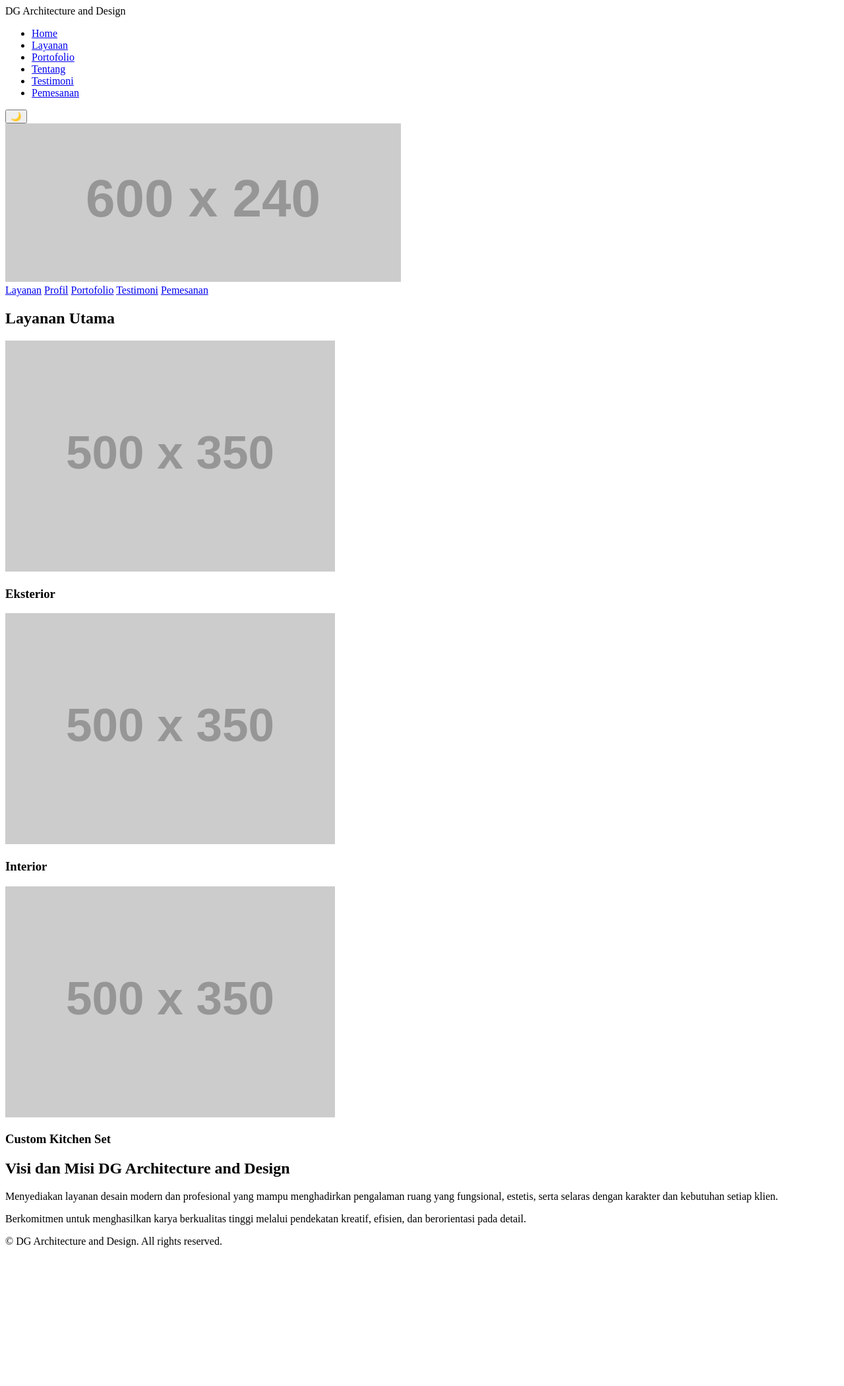
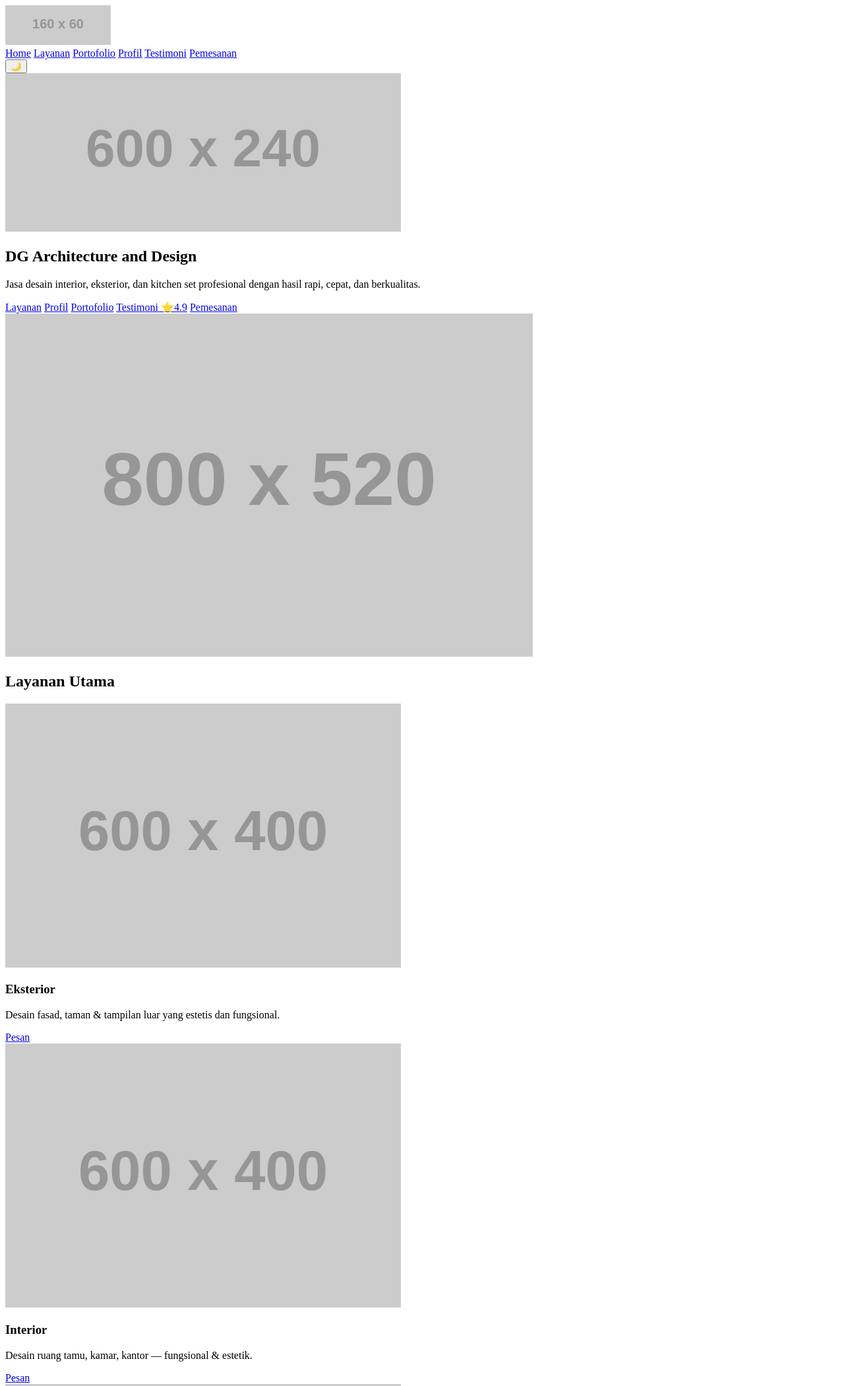
Before and after one commit to dimassholatdulu00-design/DG-Architecture-and-Design, a plain HTML site: page index.html in a window 1280 px wide. Shown: the top 2100 px of the page at 66% size. Before the commit the page ends 1906 px from the top, so only its background shows below. Drawn offline with Linux system fonts and the light colour scheme; placeholder pictures from the web are drawn by us.

Commit message:
Update index.html

```diff
--- a/index.html
+++ b/index.html
@@ -1,113 +1,111 @@
-<!DOCTYPE html>
+<!doctype html>
 <html lang="id">
 <head>
-  <meta charset="UTF-8">
-  <meta name="viewport" content="width=device-width, initial-scale=1.0">
-  <title>DG Architecture and Design</title>
+  <meta charset="utf-8" />
+  <meta name="viewport" content="width=device-width,initial-scale=1" />
+  <title>DG Architecture and Design — Home</title>
 
-  <!-- Font -->
   <link href="https://fonts.googleapis.com/css2?family=Comfortaa:wght@300;400;600;700&display=swap" rel="stylesheet">
-
-  <!-- CSS -->
   <link rel="stylesheet" href="style.css">
 </head>
-
 <body>
 
 <!-- NAVBAR -->
-<nav class="navbar">
+<header class="navbar">
   <div class="nav-container">
-    <div class="nav-logo">DG Architecture and Design</div>
+    <a class="nav-logo" href="index.html">
+      <img src="img/logo.png" alt="DG Logo" class="nav-logo-img"
+           onerror="this.onerror=null;this.src='https://placehold.co/160x60?text=DG+Logo';">
+    </a>
 
-    <ul class="nav-links">
-      <li><a href="index.html">Home</a></li>
-      <li><a href="layanan.html">Layanan</a></li>
-      <li><a href="portofolio.html">Portofolio</a></li>
-      <li><a href="tentang.html">Tentang</a></li>
-      <li><a href="testimoni.html">Testimoni</a></li>
-      <li><a href="pemesanan.html">Pemesanan</a></li>
-    </ul>
+    <nav class="nav-links">
+      <a href="index.html">Home</a>
+      <a href="layanan.html">Layanan</a>
+      <a href="portofolio.html">Portofolio</a>
+      <a href="tentang.html">Profil</a>
+      <a href="testimoni.html">Testimoni</a>
+      <a href="pemesanan.html" class="order-link">Pemesanan</a>
+    </nav>
 
-    <button class="theme-toggle">🌙</button>
+    <button class="theme-toggle" aria-pressed="false">🌙</button>
   </div>
-</nav>
+</header>
 
 <!-- HERO -->
 <section class="hero" data-animate>
-  <div class="hero-content">
+  <div class="hero-inner">
+    <div class="hero-left" data-animate>
+      <img src="img/logo.png" alt="DG Architecture and Design" class="hero-logo"
+           onerror="this.onerror=null;this.src='https://placehold.co/600x240?text=DG+Architecture+and+Design';">
+      <h1 class="hero-title">DG Architecture and Design</h1>
+      <p class="hero-sub">Jasa desain interior, eksterior, dan kitchen set profesional dengan hasil rapi, cepat, dan berkualitas.</p>
 
-    <img src="img/logo.png"
-      alt="DG Architecture and Design"
-      class="hero-logo"
-      onerror="this.onerror=null;this.src='https://placehold.co/600x240?text=DG+Architecture+and+Design';">
-
-    <div class="hero-buttons">
-      <a href="layanan.html" class="pill-btn">Layanan</a>
-      <a href="tentang.html" class="pill-btn">Profil</a>
-      <a href="portofolio.html" class="pill-btn">Portofolio</a>
-      <a href="testimoni.html" class="pill-btn">Testimoni</a>
-      <a href="pemesanan.html" class="pill-btn primary">Pemesanan</a>
+      <div class="hero-cta">
+        <a href="layanan.html" class="pill-btn">Layanan</a>
+        <a href="tentang.html" class="pill-btn">Profil</a>
+        <a href="portofolio.html" class="pill-btn">Portofolio</a>
+        <a href="testimoni.html" class="pill-btn">Testimoni ⭐4.9</a>
+        <a href="pemesanan.html" class="pill-btn primary">Pemesanan</a>
+      </div>
     </div>
 
+    <div class="hero-media" data-animate>
+      <img src="img/hero.jpg" alt="Interior hero" class="hero-image"
+           onerror="this.onerror=null;this.src='https://placehold.co/800x520?text=Interior+Hero';">
+    </div>
   </div>
 </section>
 
-<!-- 3 MAIN SERVICES -->
-<section class="home-services">
-  <h2 class="section-title" data-animate>Layanan Utama</h2>
+<!-- SERVICES (3 cards) -->
+<section class="section services" data-animate>
+  <h2 class="section-title">Layanan Utama</h2>
+  <div class="grid services-grid">
+    <article class="service-card" data-animate>
+      <img src="img/exterior.jpg" alt="Eksterior" onerror="this.onerror=null;this.src='https://placehold.co/600x400?text=Eksterior';">
+      <div class="service-body">
+        <h3>Eksterior</h3>
+        <p>Desain fasad, taman & tampilan luar yang estetis dan fungsional.</p>
+        <a href="pemesanan.html?service=Eksterior" class="card-cta">Pesan</a>
+      </div>
+    </article>
 
-  <div class="services-grid">
+    <article class="service-card" data-animate>
+      <img src="img/interior.jpg" alt="Interior" onerror="this.onerror=null;this.src='https://placehold.co/600x400?text=Interior';">
+      <div class="service-body">
+        <h3>Interior</h3>
+        <p>Desain ruang tamu, kamar, kantor — fungsional & estetik.</p>
+        <a href="pemesanan.html?service=Interior" class="card-cta">Pesan</a>
+      </div>
+    </article>
 
-    <!-- EXTERIOR -->
-    <div class="service-card" data-animate>
-      <img src="img/exterior.jpg"
-        onerror="this.onerror=null;this.src='https://placehold.co/500x350?text=Exterior';">
-      <div class="service-info">
-        <h3>Eksterior</h3>
+    <article class="service-card" data-animate>
+      <img src="img/kitchen.jpg" alt="Kitchen Set" onerror="this.onerror=null;this.src='https://placehold.co/600x400?text=Kitchen+Set';">
+      <div class="service-body">
+        <h3>Custom Kitchen Set</h3>
+        <p>Kitchen set ergonomis & custom sesuai kebutuhan.</p>
+        <a href="pemesanan.html?service=Kitchen%20Set" class="card-cta">Pesan</a>
       </div>
-    </div>
-
-    <!-- INTERIOR -->
-    <div class="service-card" data-animate>
-      <img src="img/interior.jpg"
-        onerror="this.onerror=null;this.src='https://placehold.co/500x350?text=Interior';">
-      <div class="service-info">
-        <h3>Interior</h3>
-      </div>
-    </div>
-
-    <!-- KITCHEN SET -->
-    <div class="service-card" data-animate>
-      <img src="img/kitchen.jpg"
-        onerror="this.onerror=null;this.src='https://placehold.co/500x350?text=Custom+Kitchen+Set';">
-      <div class="service-info">
-        <h3>Custom Kitchen Set</h3>
-      </div>
-    </div>
-
+    </article>
   </div>
 </section>
 
-<!-- VISI MISI -->
-<section class="visi-misi" data-animate>
+<!-- VISI & MISI -->
+<section class="section visi" data-animate>
   <h2>Visi dan Misi DG Architecture and Design</h2>
-
-  <p>
-    Menyediakan layanan desain modern dan profesional yang mampu menghadirkan pengalaman ruang yang fungsional,
-    estetis, serta selaras dengan karakter dan kebutuhan setiap klien.
-  </p>
-
-  <p>
-    Berkomitmen untuk menghasilkan karya berkualitas tinggi melalui pendekatan kreatif, efisien,
-    dan berorientasi pada detail.
-  </p>
+  <ul class="visi-list">
+    <li>Memberikan desain terbaik dan profesional</li>
+    <li>Mengedepankan kepuasan klien</li>
+    <li>Proses cepat & komunikasi mudah</li>
+  </ul>
 </section>
 
 <!-- FOOTER -->
 <footer class="footer">
-  <p>© <span id="year"></span> DG Architecture and Design. All rights reserved.</p>
+  <div class="container">
+    <p>© <span id="year"></span> DG Architecture and Design</p>
+  </div>
 </footer>
 
-<script src="main.js"></script>
+<script src="js/main.js"></script>
 </body>
 </html>
```
